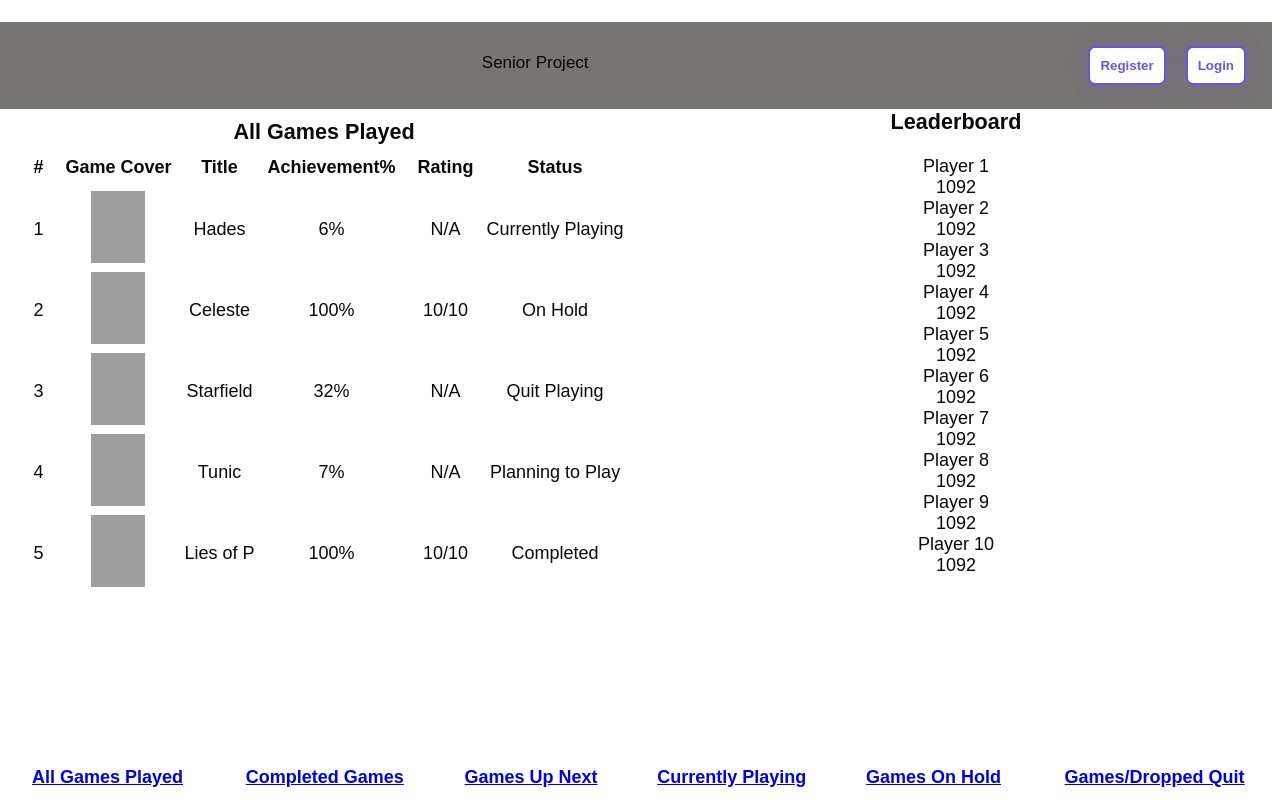
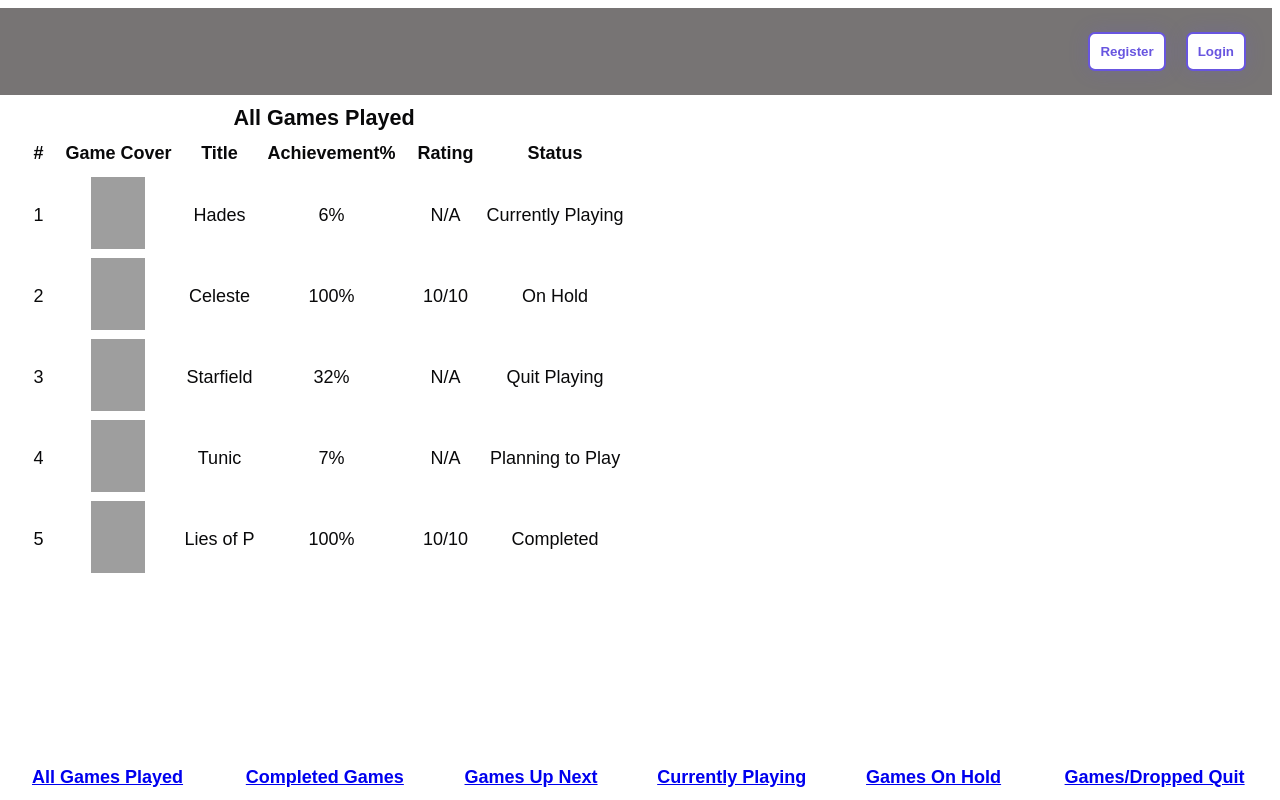
Before and after one commit to flaviovelecela/flaviovelecela.github.io, a plain HTML site: page index.html in a window 1280 px wide. Drawn offline with Linux system fonts and the light colour scheme; grey boxes are pictures that could not be loaded.

Commit message:
Update index.html

```diff
--- a/index.html
+++ b/index.html
@@ -3,22 +3,20 @@
 
 <head>
     <link rel="stylesheet" type="text/css" href="https://flaviovelecela.github.io/main.css">
-    <link href="loginprompt.html">
     <title>CIS 4935 Prototype</title>
     <meta name="viewport" content="width=device-width, initial-scale=1">
-    <script src="https://flaviovelecela.github.io/main.js"></script>
 </head>
 
 <body>
     <div class="container">
+        <div>
             <a href="https://flaviovelecela.github.io/loginprompt.html"><button class="login">Login</button></a>
             <a href="https://flaviovelecela.github.io/registerprompt.html"><button class="register"> Register</button></a>
-            <p>Senior Project</p>
+        </div>
     </div>
     <div id="all-games">
         <table id="games-list">
             <caption id="allgamestitle">All Games Played</caption>
-                <tbody>
             <tr>
                 <th>#</th>
                 <th>Game Cover</th>
@@ -47,8 +45,7 @@
             </tr>
             <tr class="game-row" data-status="dropped">
                 <td class="game-number">3</td>
-                        <td><img src="https://upload.wikimedia.org/wikipedia/en/6/6d/Bethesda_Starfield.jpg"
-                                alt="Starfield">
+                <td><img src="https://upload.wikimedia.org/wikipedia/en/6/6d/Bethesda_Starfield.jpg" alt="Starfield">
                 </td>
                 <td>Starfield</td>
                 <td>32%</td>
@@ -57,8 +54,7 @@
             </tr>
             <tr class="game-row" data-status="planning">
                 <td class="game-number">4</td>
-                        <td><img src="https://upload.wikimedia.org/wikipedia/en/8/85/Tunic_cover_art.jpg" alt="Tunic">
-                        </td>
+                <td><img src="https://upload.wikimedia.org/wikipedia/en/8/85/Tunic_cover_art.jpg" alt="Tunic"></td>
                 <td>Tunic</td>
                 <td>7%</td>
                 <td>N/A</td>
@@ -66,59 +62,14 @@
             </tr>
             <tr class="game-row" data-status="completed">
                 <td class="game-number">5</td>
-                        <td><img src="https://upload.wikimedia.org/wikipedia/en/d/de/Lies_of_p_cover_art.jpg"
-                                alt="Lies of P">
+                <td><img src="https://upload.wikimedia.org/wikipedia/en/d/de/Lies_of_p_cover_art.jpg" alt="Lies of P">
                 </td>
                 <td>Lies of P</td>
                 <td>100%</td>
                 <td>10/10</td>
                 <td>Completed</td>
             </tr>
-                </tbody>
         </table>
-        </div>
-        <div id="leaderboard"><p id="lbheader">Leaderboard</p>
-            <div class="row">
-                <div class="name">Player 1</div>
-                <div class="score">1092</div>
-            </div>
-            <div class="row">
-                <div class="name">Player 2</div>
-                <div class="score">1092</div>
-            </div>
-            <div class="row">
-                <div class="name">Player 3</div>
-                <div class="score">1092</div>
-            </div>
-            <div class="row">
-                <div class="name">Player 4</div>
-                <div class="score">1092</div>
-            </div>
-            <div class="row">
-                <div class="name">Player 5</div>
-                <div class="score">1092</div>
-            </div>
-            <div class="row">
-                <div class="name">Player 6</div>
-                <div class="score">1092</div>
-            </div>
-            <div class="row">
-                <div class="name">Player 7</div>
-                <div class="score">1092</div>
-            </div>
-            <div class="row">
-                <div class="name">Player 8</div>
-                <div class="score">1092</div>
-            </div>
-            <div class="row">
-                <div class="name">Player 9</div>
-                <div class="score">1092</div>
-            </div>
-            <div class="row">
-                <div class="name">Player 10</div>
-                <div class="score">1092</div>
-            </div>
-        </div>
     </div>
         <table id="footer">
             <th><a href="#" onclick="return show('all');">All Games Played</a></th>
```
Lines whose indentation alone changed are shown as unchanged.
